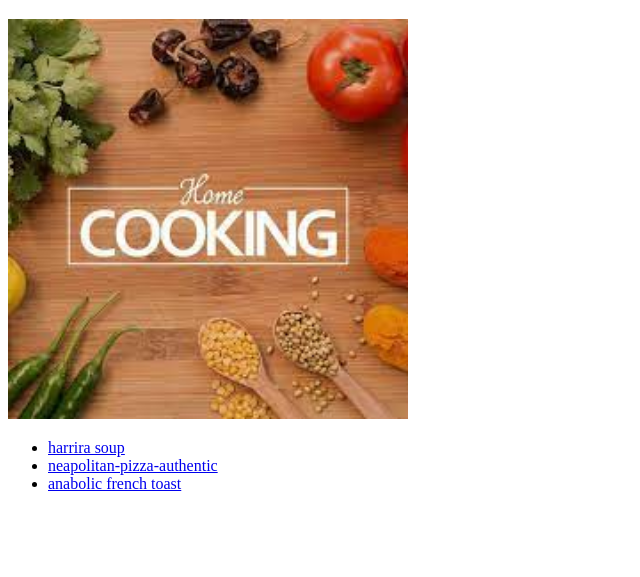
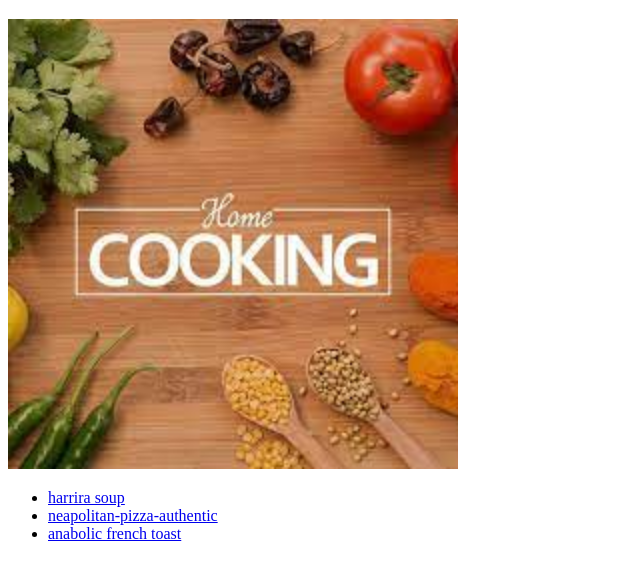
Before and after one commit to jelbana31/odin-recipes, a plain HTML site: page index.html in a window 1280 px wide. Shown: the part 61-638 px from the top of the page, without its empty margins (0-640 px from the left). Drawn offline with Linux system fonts and the light colour scheme.

Commit message:
add img for main file styling

```diff
--- a/index.html
+++ b/index.html
@@ -6,7 +6,7 @@
     </head>
     <body>
         <h1>odin recipes </h1>
-        <img src="../odin-recipes/images/download.jpeg" style="width: 400px;height: 400px;">
+        <img src="../odin-recipes/images/download.jpeg" style="width: 450px;height: 450px;">
         <!--first time knowing how resizing really works-->
         <ul>
             <li><a href="../odin-recipes/recipes/harrira.html">harrira soup</a></li>
```
